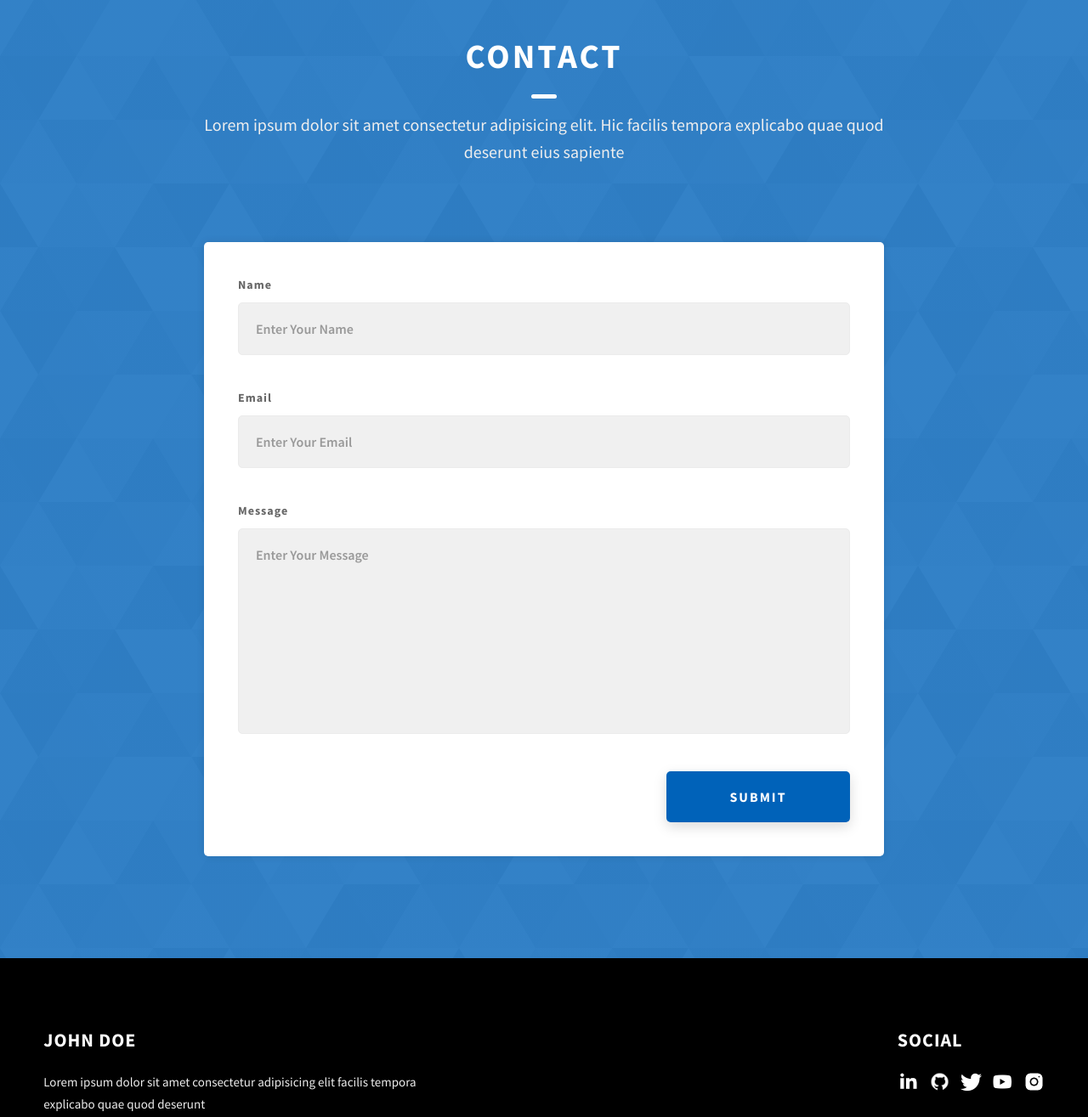
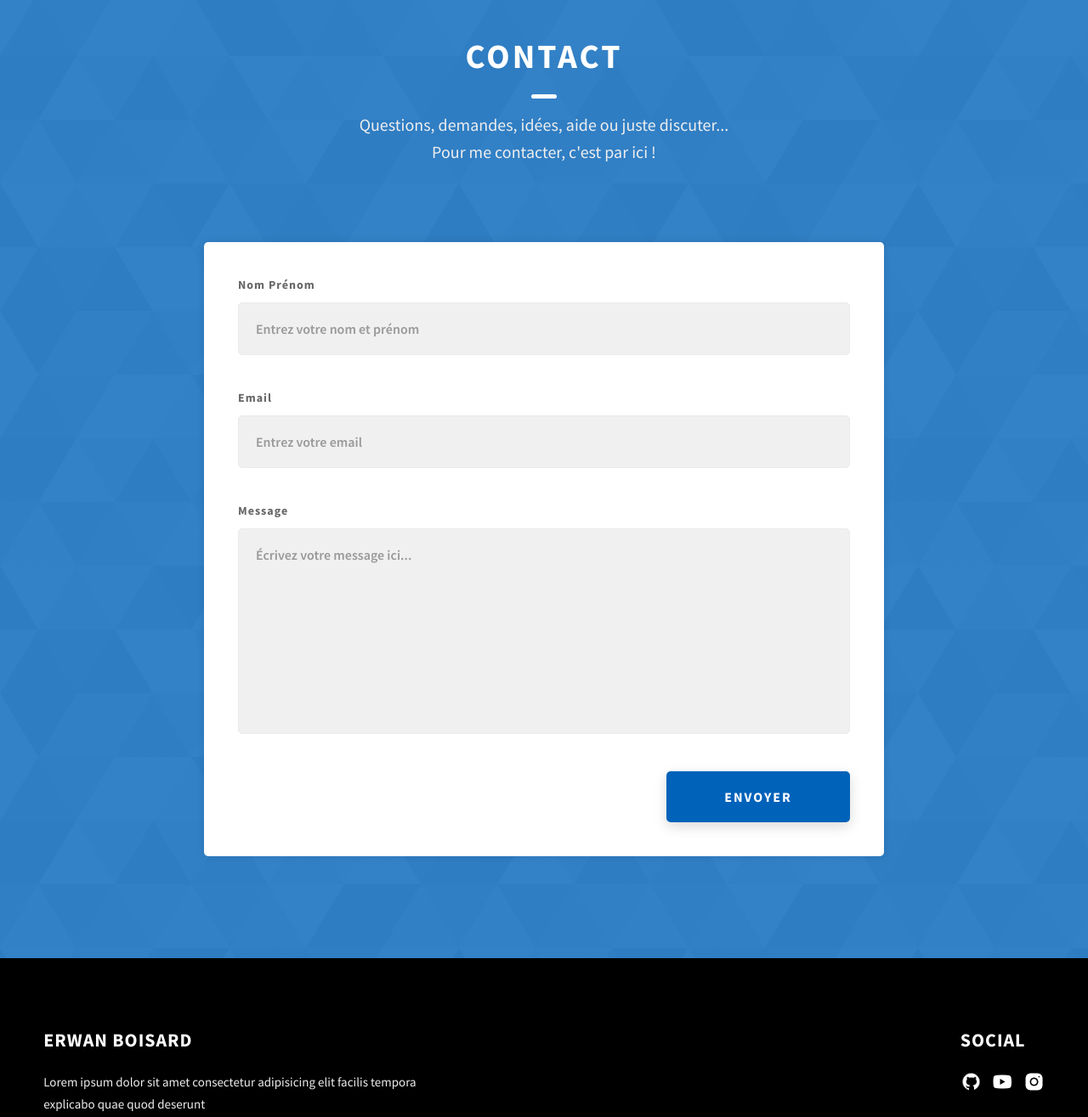
Before and after one commit to erwaan/Portfolio, a website: page index.html in a window 1280 px wide. Shown: the part 2720-4035 px from the top of the page at 85% size. Drawn offline with Linux system fonts and the light colour scheme.

Commit message:
Lien icônes fin de page et traduction section contact

```diff
--- a/index.html
+++ b/index.html
@@ -230,17 +230,16 @@
         <h2 class="heading heading-sec heading-sec__mb-med">
           <span class="heading-sec__main heading-sec__main--lt">Contact</span>
           <span class="heading-sec__sub heading-sec__sub--lt">
-            Lorem ipsum dolor sit amet consectetur adipisicing elit. Hic facilis
-            tempora explicabo quae quod deserunt eius sapiente
+            Questions, demandes, idées, aide ou juste discuter... <br> Pour me contacter, c'est par ici !
           </span>
         </h2>
         <div class="contact__form-container">
           <form action="#" class="contact__form">
             <div class="contact__form-field">
-              <label class="contact__form-label" for="name">Name</label>
+              <label class="contact__form-label" for="name">Nom Prénom</label>
               <input
                 required
-                placeholder="Enter Your Name"
+                placeholder="Entrez votre nom et prénom"
                 type="text"
                 class="contact__form-input"
                 name="name"
@@ -251,7 +250,7 @@
               <label class="contact__form-label" for="email">Email</label>
               <input
                 required
-                placeholder="Enter Your Email"
+                placeholder="Entrez votre email"
                 type="text"
                 class="contact__form-input"
                 name="email"
@@ -265,13 +264,13 @@
                 cols="30"
                 rows="10"
                 class="contact__form-input"
-                placeholder="Enter Your Message"
+                placeholder="Écrivez votre message ici..."
                 name="message"
                 id="message"
               ></textarea>
             </div>
             <button type="submit" class="btn btn--theme contact__btn">
-              Submit
+              Envoyer
             </button>
           </form>
         </div>
@@ -285,35 +284,21 @@
               <span>Social</span>
             </h2>
             <div class="main-footer__social-cont">
-              <a target="_blank" rel="noreferrer" href="#">
-                <img
-                  class="main-footer__icon"
-                  src="./assets/png/linkedin-ico.png"
-                  alt="icon"
-                />
-              </a>
-              <a target="_blank" rel="noreferrer" href="#">
+              <a target="_blank" rel="noreferrer" href="https://github.com/erwaan">
                 <img
                   class="main-footer__icon"
                   src="./assets/png/github-ico.png"
                   alt="icon"
                 />
               </a>
-              <a target="_blank" rel="noreferrer" href="#">
-                <img
-                  class="main-footer__icon"
-                  src="./assets/png/twitter-ico.png"
-                  alt="icon"
-                />
-              </a>
-              <a target="_blank" rel="noreferrer" href="#">
+              <a target="_blank" rel="noreferrer" href="https://www.youtube.com/channel/UChoNLYFVIjC93qPW9OWNmsQ">
                 <img
                   class="main-footer__icon"
                   src="./assets/png/yt-ico.png"
                   alt="icon"
                 />
               </a>
-              <a target="_blank" rel="noreferrer" href="#">
+              <a target="_blank" rel="noreferrer" href="https://www.instagram.com/_.erwaan/">
                 <img
                   class="main-footer__icon main-footer__icon--mr-none"
                   src="./assets/png/insta-ico.png"
@@ -323,7 +308,7 @@
             </div>
           </div>
           <div class="main-footer__row main-footer__row-2">
-            <h4 class="heading heading-sm text-lt">John Doe</h4>
+            <h4 class="heading heading-sm text-lt">Erwan Boisard</h4>
             <p class="main-footer__short-desc">
               Lorem ipsum dolor sit amet consectetur adipisicing elit facilis
               tempora explicabo quae quod deserunt
```
